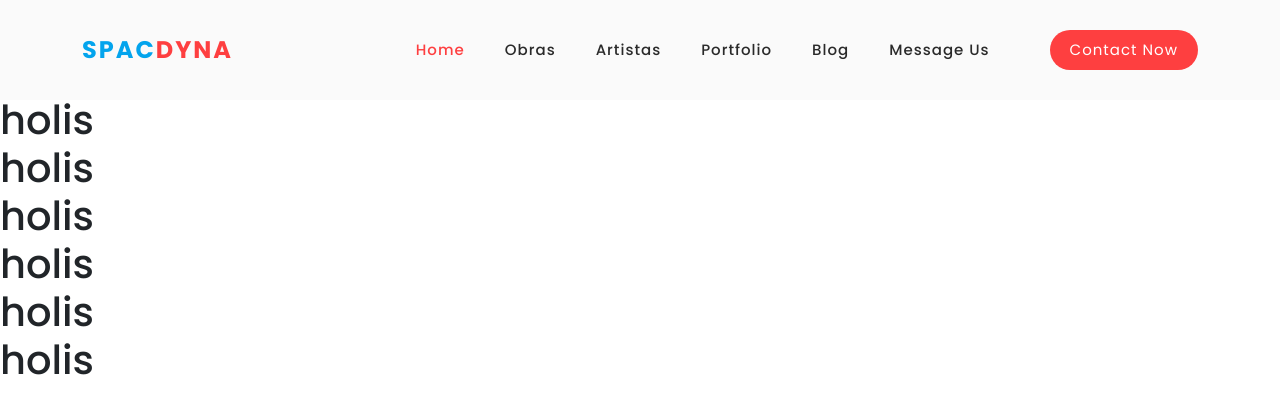
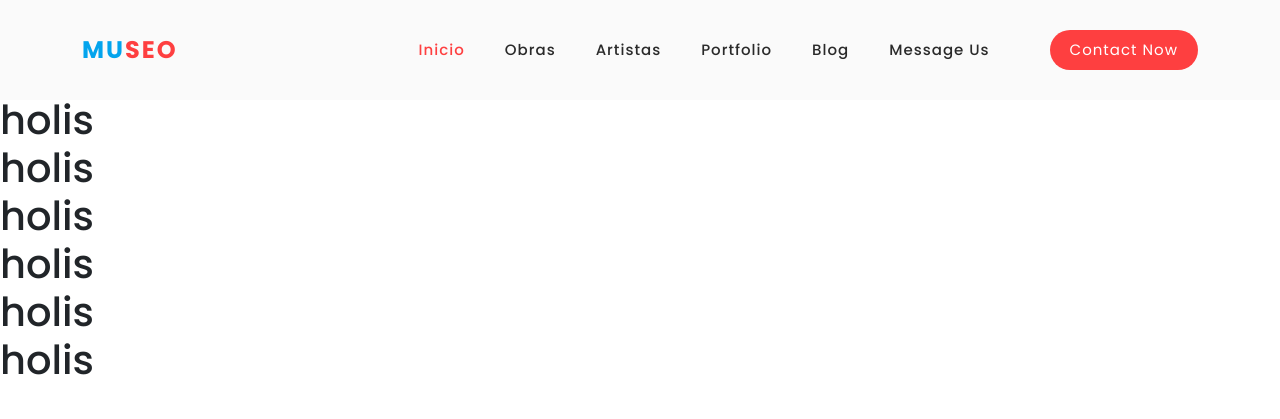
Before and after one commit to Anthonybm8/Museo, a Django app: page /inicio in a window 1280 px wide. Shown: the top 419 px of the page. Run offline with Django 5.2, Linux system fonts and the light colour scheme; some libraries are stand-ins or nearby versions.

Commit message:
se corrigio la plantilla

```diff
--- a/Aplicaciones/templates/plantillas.html
+++ b/Aplicaciones/templates/plantillas.html
@@ -45,12 +45,12 @@
           <nav class="main-nav">
             <!-- ***** Logo Start ***** -->
             <a href="#" class="logo">
-              <h4>Spac<span>Dyna</span></h4>
+              <h4>Mu<span>seo</span></h4>
             </a>
             <!-- ***** Logo End ***** -->
             <!-- ***** Menu Start ***** -->
             <ul class="nav">
-              <li class="scroll-to-section"><a href="#top" class="active">Home</a></li>
+              <li class="scroll-to-section"><a href="#top" class="active">Inicio</a></li>
               <li class="scroll-to-section"><a href="{% url 'inicioob' %}">Obras</a></li>
               <li class="scroll-to-section"><a href="{% url 'inicio' %}">Artistas</a></li>
               <li class="scroll-to-section"><a href="#portfolio">Portfolio</a></li>
```
